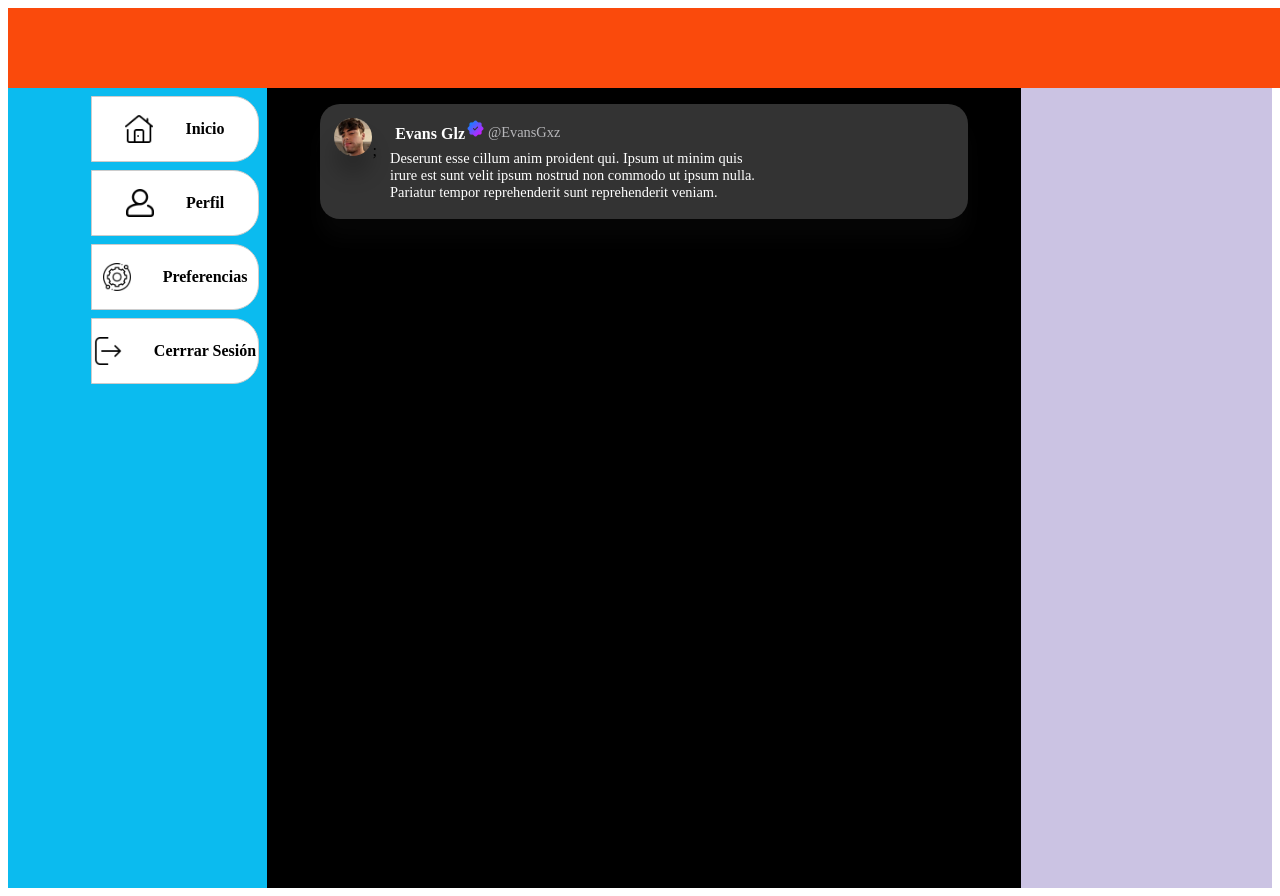
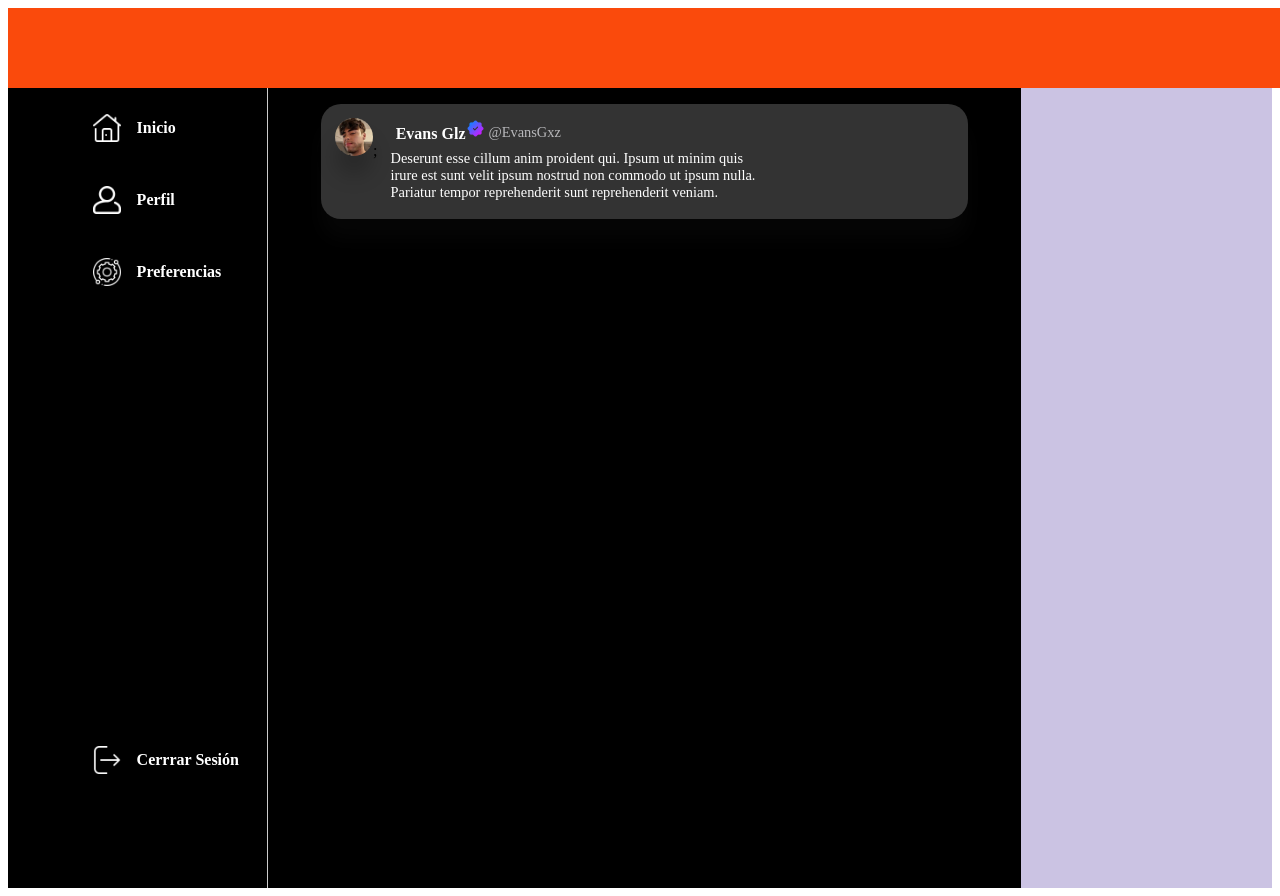
Before and after one commit to EvansGxz/Un-Crystal, a React (Create React App) app: page / in a window 1280 px wide. Built offline with nearby package versions, Linux system fonts and the light colour scheme.

Commit message:
finish aside

```diff
--- a/src/Components/Structure/aside.js
+++ b/src/Components/Structure/aside.js
@@ -7,30 +7,35 @@ import Config from "../../assets/Aside/config.png";
 import Logout from "../../assets/Aside/logout.png";
 
 export const Aside = styled.div`
-  background-color: ${colors.blue};
+  background-color: ${colors.dark};
   width: 20vw;
   height: 100vh;
   display: flex;
   flex-direction: column;
   align-items: end;
   padding-right: 1vh;
+  border-right: 1px solid #ccc;
 `;
 
 const Icon = styled.img`
   height: 3.5vh;
-  margin-right: 2rem;
+  margin-right: 1rem;
+  filter: invert(100%);
+
 `;
 
 const Text = styled.p`
   font-size: 2vh;
   font-weight: 600;
+  width: 8rem;
+  text-align: left;
+  color: ${colors.white}
 `;
 
 const IconContainer = styled.div`
-  background-color: ${colors.white};
   width: 13vw;
   height: 8vh;
-  border: 1px solid #ccc;
+  /*border: 1px solid #ccc;*/
   border-radius: 0 2vw 2vw 0;
   flex-direction: row;
   display: flex;
@@ -48,20 +53,13 @@ export default function AsideBar() {
   const [isHovering2, setIsHovering2] = useState(false);
   const [isHovering3, setIsHovering3] = useState(false);
 
-  const styles = {
-    day: {
-      transition: "all 0.3s",
-      backgroundColor: isHovering ? "salmon" : "",
-      color: isHovering ? "white" : "",
 
-    },
-  };
   return (
     <Aside>
       <IconContainer
         style={{
       transition: "all 0.3s",
-      backgroundColor: isHovering ? "salmon" : "",
+      backgroundColor: isHovering ? "rgba(231, 233, 234, 0.1)" : "",
       color: isHovering ? "white" : "",
 
     }}
@@ -69,12 +67,12 @@ export default function AsideBar() {
         onMouseLeave={()=>setIsHovering(false)}
       >
         <Icon src={Home} />
-        <Text style={styles.day}>Inicio</Text>
+        <Text>Inicio</Text>
       </IconContainer>
       <IconContainer
         style={{
       transition: "all 0.3s",
-      backgroundColor: isHovering1 ? "salmon" : "",
+      backgroundColor: isHovering1 ? "rgba(231, 233, 234, 0.1)" : "",
       color: isHovering1 ? "white" : "",
 
     }}
@@ -87,7 +85,7 @@ export default function AsideBar() {
       <IconContainer
         style={{
       transition: "all 0.3s",
-      backgroundColor: isHovering2 ? "salmon" : "",
+      backgroundColor: isHovering2 ? "rgba(231, 233, 234, 0.1)" : "",
       color: isHovering2 ? "white" : "",
 
     }}
@@ -100,9 +98,11 @@ export default function AsideBar() {
       <IconContainer
         style={{
       transition: "all 0.3s",
-      backgroundColor: isHovering3 ? "salmon" : "",
+      backgroundColor: isHovering3 ? "rgba(231, 233, 234, 0.1)" : "",
       color: isHovering3 ? "white" : "",
-
+      position: "absolute",
+    bottom: 0,
+    marginBottom: "1vh",
     }}
         onMouseEnter={()=>setIsHovering3(true)}
         onMouseLeave={()=>setIsHovering3(false)}
```
